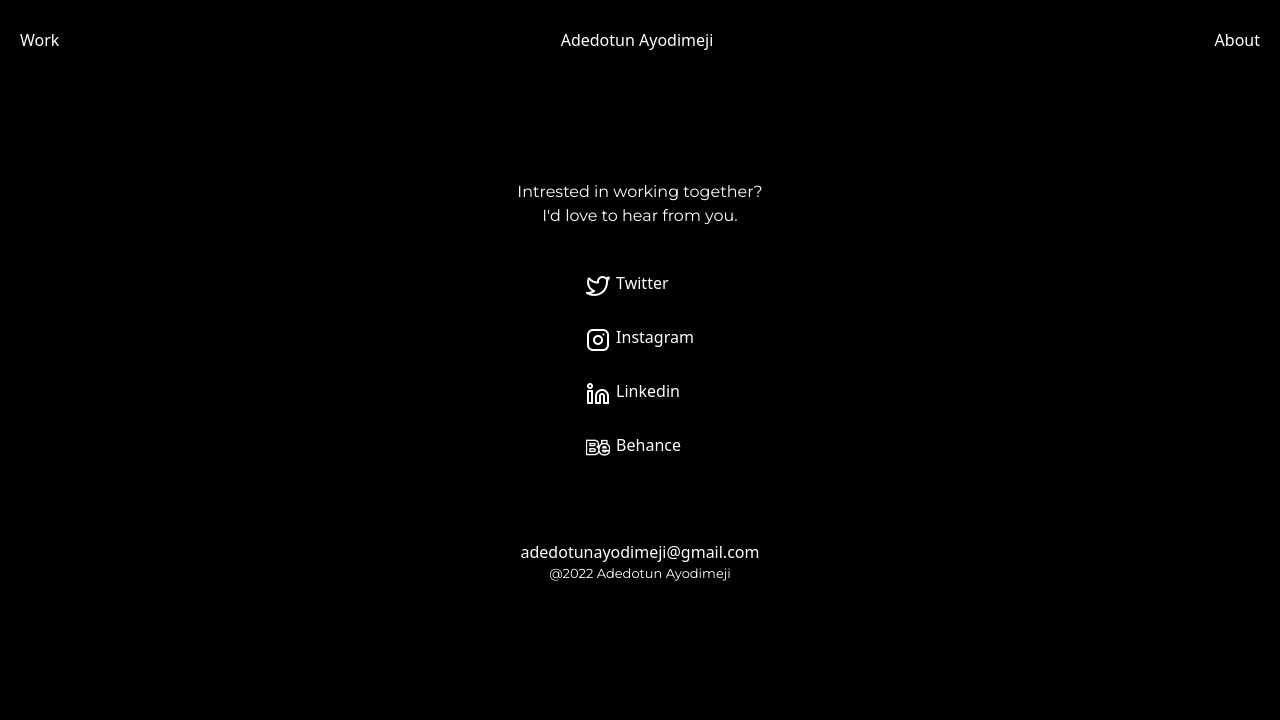
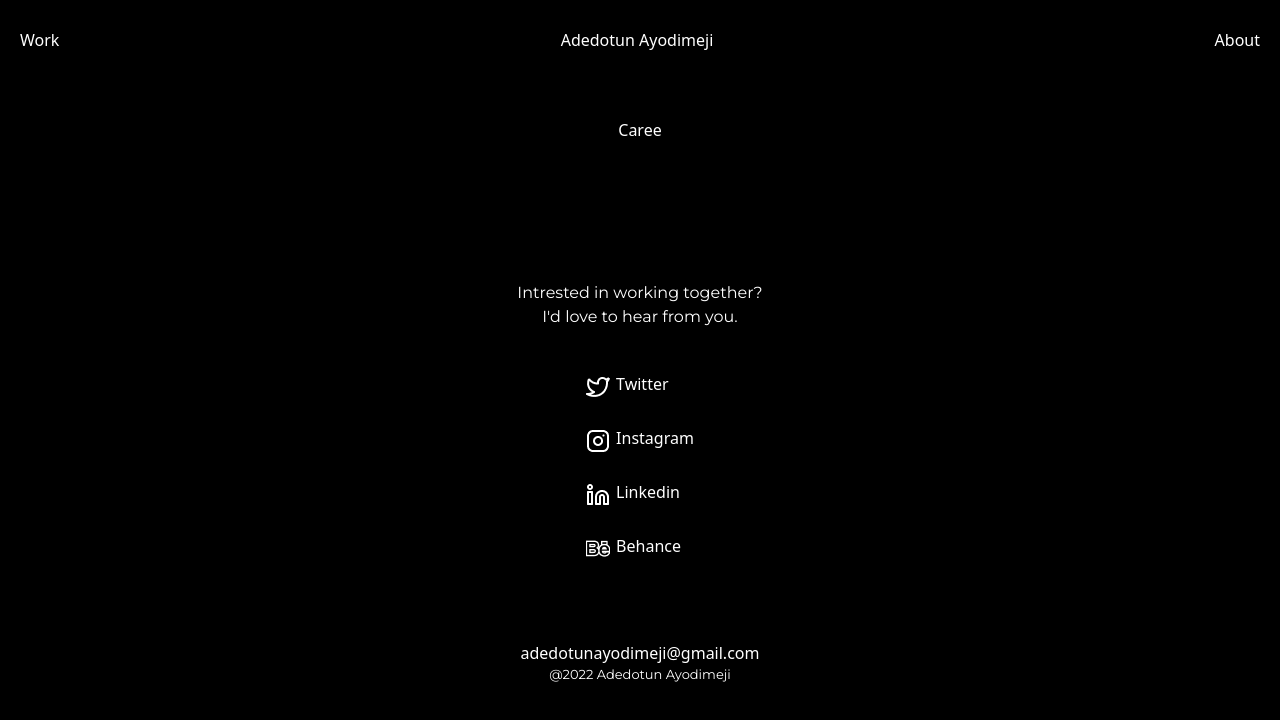
Before and after one commit to eduviereIsrael/dotun, a React (Create React App) app: page /Caree in a window 1280 px wide. Shown: the top 720 px of the page. Built offline with nearby package versions, Linux system fonts and the light colour scheme.

Commit message:
homepage

```diff
--- a/src/App.css
+++ b/src/App.css
@@ -9,6 +9,10 @@
 
 .App {
   text-align: center;
+  min-height: 100vh;
+  display: flex;
+  flex-direction: column;
+  justify-content: space-between;
 }
 
 .App-logo {
--- a/src/App.js
+++ b/src/App.js
@@ -1,10 +1,11 @@
 import React from 'react'
 import './App.css';
 
-import { BrowserRouter, Routes, Route } from 'react-router-dom';
+import { Routes, Route } from 'react-router-dom';
 import MainPage from './MainPage/Mainpage';
 import Header from './Header/Header';
 import Footer from './Footer/Footer';
+import { Byte, Caree } from './caseStudies';
 
 function App() {
   console.log(Route)
@@ -15,6 +16,8 @@ function App() {
         <Header />
           <Routes>
             <Route path = "/" element = {<MainPage />} />
+            <Route path = "/byte" element = {<Byte />} />
+            <Route path = "/Caree" element = {<Caree />} />
           </Routes>
         {/* <MainPage /> */}
         <Footer />
--- a/src/Footer/footer.css
+++ b/src/Footer/footer.css
@@ -6,6 +6,9 @@
     flex-direction: column;
     align-items: center;
     justify-content: center;
+    /* position: relative;
+    bottom: 0;
+    width: 100%; */
 }
 
 .social-icons {
--- a/src/Header/Header.jsx
+++ b/src/Header/Header.jsx
@@ -1,6 +1,7 @@
 import React, { useState } from 'react';
 import './header.css';
 import { images } from '../constants/images';
+import { Link } from 'react-router-dom';
 
 
 const Header = () => {
@@ -16,7 +17,7 @@ const Header = () => {
         <a href='/'>Work</a>
       </div>
       <div>
-        <a href='/'>Adedotun Ayodimeji</a>
+        <Link to='/'>Adedotun Ayodimeji</Link>
       </div>
       <div className='desktop-view'>
         <a href='/'>About</a>
--- /dev/null
+++ b/src/caseStudies/Byte/Byte.jsx
@@ -0,0 +1,10 @@
+import React from 'react';
+import './Byte.css'
+
+const Byte = () => {
+  return (
+    <div>Byte</div>
+  )
+}
+
+export default Byte
--- /dev/null
+++ b/src/caseStudies/Caree/Caree.jsx
@@ -0,0 +1,10 @@
+import React from 'react';
+import './Caree.css'
+
+const Caree = () => {
+  return (
+    <div>Caree</div>
+  )
+}
+
+export default Caree
--- /dev/null
+++ b/src/caseStudies/index.js
@@ -0,0 +1,2 @@
+export {default as Byte} from './Byte/Byte';
+export {default as Caree} from './Caree/Caree';
--- a/src/components/ProjectCard/ProjectCard.js
+++ b/src/components/ProjectCard/ProjectCard.js
@@ -1,5 +1,6 @@
 import React from 'react';
-import './projectcard.css'
+import './projectcard.css';
+import {Link} from 'react-router-dom'
 
 const ProjectCard = ({project}) => {
   return (
@@ -7,7 +8,7 @@ const ProjectCard = ({project}) => {
         <div className='card-intro'>
             <h3 className='gradient'>{project.name}, activities</h3>
             <p className='small-text'>short description</p>
-            <a href='/' className='primary-btn'>View</a>
+            <Link to={project.linkUrl} className='primary-btn'>View</Link>
         </div>
         <div className='card-img'>
           <img src={project.img} alt={project.name} />
--- a/src/constants/images.js
+++ b/src/constants/images.js
@@ -70,7 +70,6 @@ export const socials = [
 
 ]
 
-
 export const images = {
     hambuger,
     hambugerx,
--- a/src/constants/project.js
+++ b/src/constants/project.js
@@ -8,11 +8,13 @@ export const project = [
         ux: [''],
         desc: '',
         img: Byte,
+        linkUrl: '/byte',
     },
     {
         name: 'Caree',
         ux: [''],
         desc: '',
         img: Caree,
+        linkUrl: '/caree'
     },
 ]
```
Also changed, not shown: src/caseStudies/Byte/Byte.css (added), src/caseStudies/Caree/Caree.css (added).
